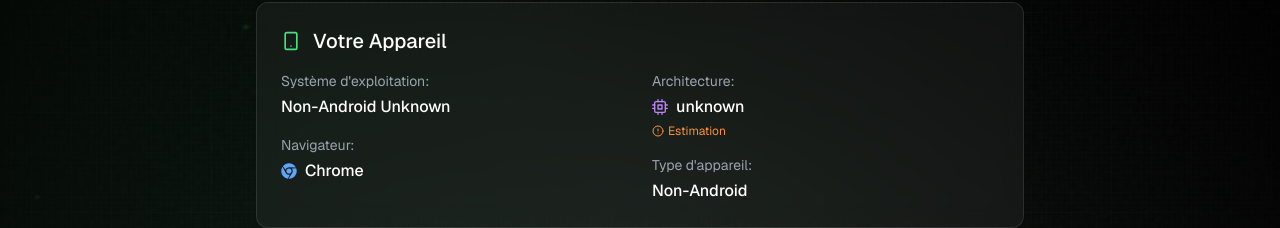
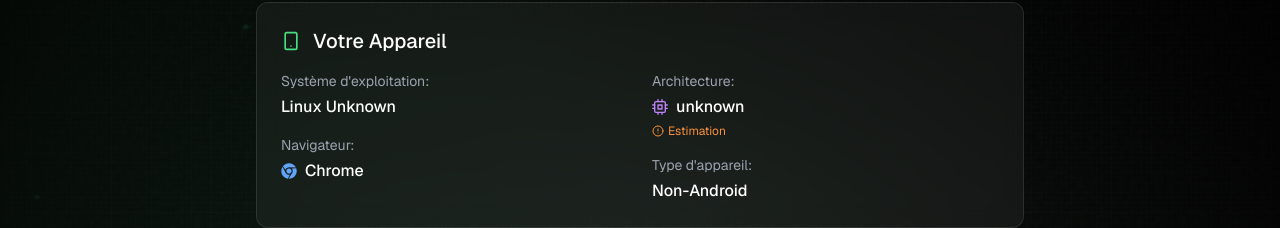
Before and after one commit to Hawks124/muslim-community-web, a Next.js app: page /platform in a window 1280 px wide. Shown: the part 99-327 px from the top of the page. Built offline with nearby package versions, Linux system fonts and the light colour scheme.

Commit message:
add Os detection for others

```diff
--- a/src/components/PlatformSelector.tsx
+++ b/src/components/PlatformSelector.tsx
@@ -51,12 +51,13 @@
       const arch = params.get("arch");
       const model = params.get("model");
       const source = params.get("source");
+      const osVersion = params.get("osVersion"); // Get OS version from URL
 
       if (arch) {
         // If architecture is provided in URL, use it
         setDeviceInfo({
           os: "Android",
-          osVersion: "Unknown",
+          osVersion: osVersion || "Unknown", // Use OS version from URL
           architecture: arch,
           isAndroid: true,
           browser: "Unknown",
@@ -148,8 +149,30 @@
         }
       }
     } else {
-      // For non-Android devices, suggest downloading the detector app
-      os = "Non-Android";
+      // Better detection for desktop OS
+      if (userAgent.includes("windows")) {
+        os = "Windows";
+        // Extract Windows version
+        if (userAgent.includes("windows nt 10")) {
+          osVersion = "10/11";
+        } else if (userAgent.includes("windows nt 6.3")) {
+          osVersion = "8.1";
+        } else if (userAgent.includes("windows nt 6.2")) {
+          osVersion = "8";
+        } else if (userAgent.includes("windows nt 6.1")) {
+          osVersion = "7";
+        }
+      } else if (
+        userAgent.includes("macintosh") ||
+        userAgent.includes("mac os")
+      ) {
+        os = "macOS";
+      } else if (userAgent.includes("linux")) {
+        os = "Linux";
+      } else if (userAgent.includes("iphone") || userAgent.includes("ipad")) {
+        os = "iOS";
+      }
+
       architecture = "unknown";
       confidence = "low";
     }
```
